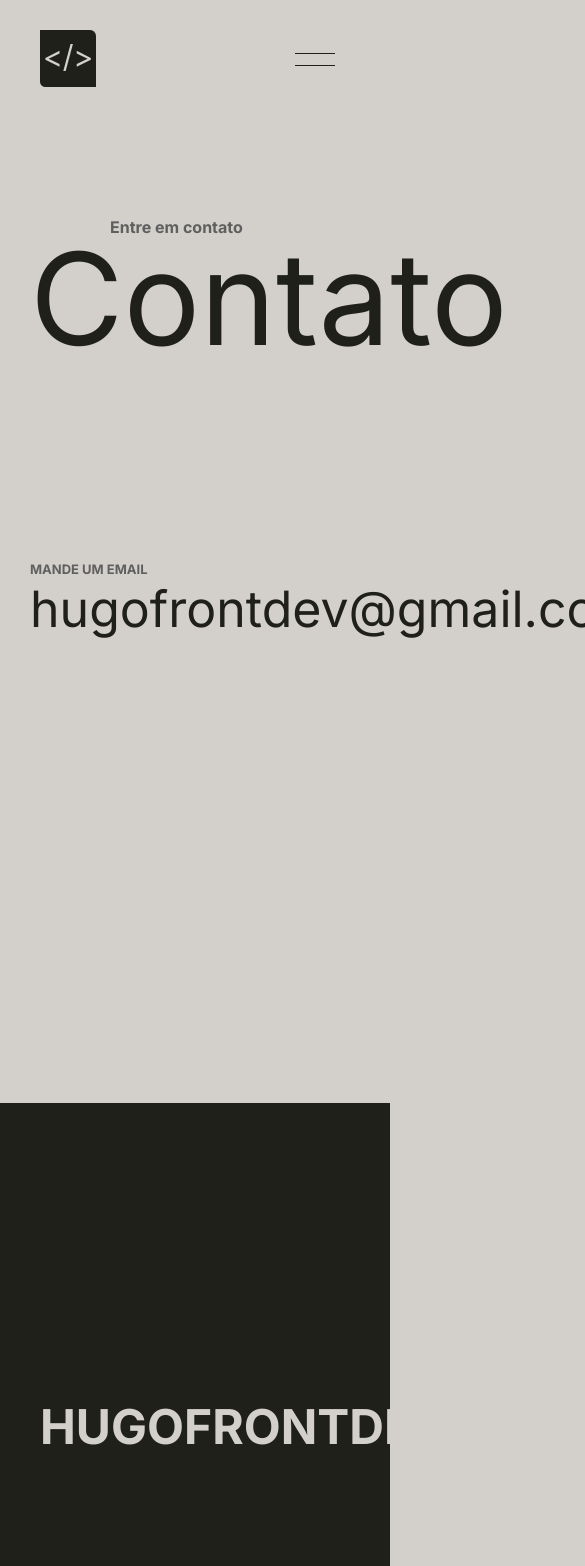
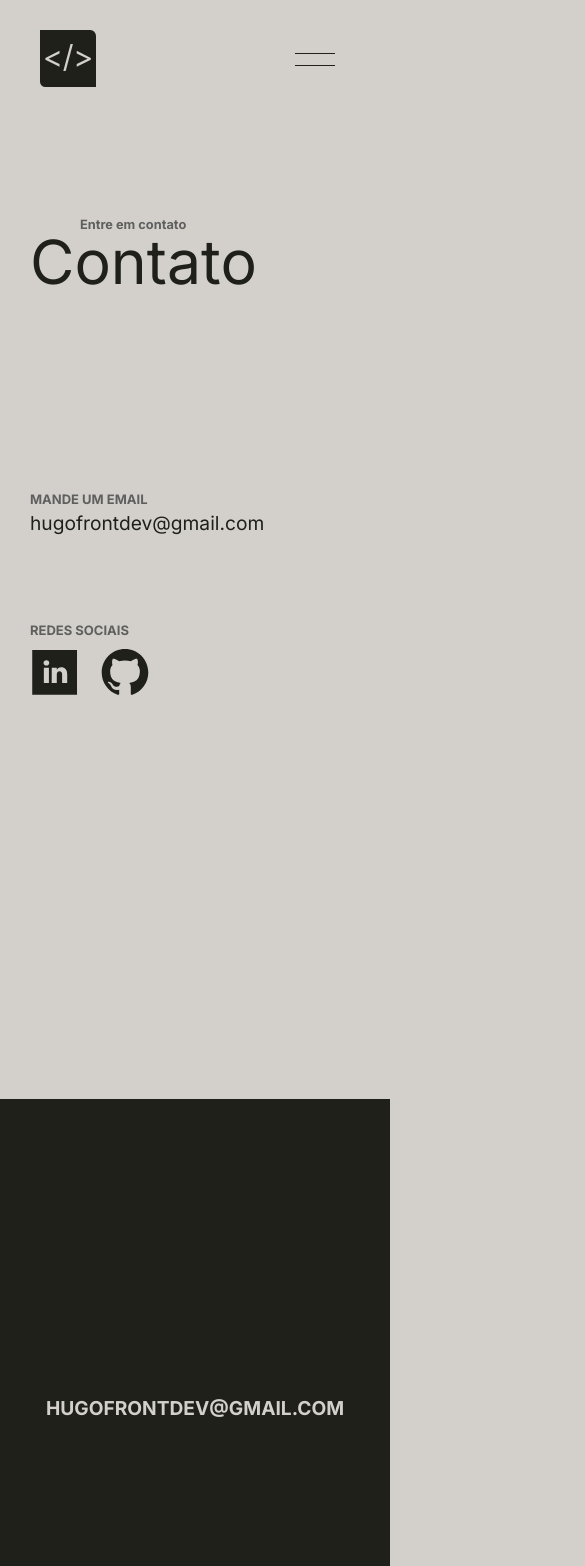
Before and after one commit to hugoiandev/my-portfolio, a React (Create React App) app: page /contact in a window 390 px wide. Shown: the top 1566 px of the page, 585 px wide, since content can reach past the window. Built offline with nearby package versions, Linux system fonts and the light colour scheme.

Commit message:
finalized responsive on page contact

```diff
--- a/src/Components/Footer/Footer.module.scss
+++ b/src/Components/Footer/Footer.module.scss
@@ -2,6 +2,10 @@
 .footer {
   padding: 0 40px;
   background: var(--primary-color);
+
+  @media(max-width: 600px) {
+    padding: 0 20px;
+  }
 
   .footerContent {
     padding-top: 300px;
@@ -23,6 +27,18 @@
         &:hover {
           color: var(--tertiary-color);
         }
+
+        @media(max-width: 860px) {
+          font-size: 2rem;
+        }
+
+        @media(max-width: 600px) {
+          font-size: 1.2rem;
+        }
+
+        @media(max-width: 380px) {
+          font-size: 1rem;
+        }
       }
     }
 
--- a/src/Components/Title/Title.module.scss
+++ b/src/Components/Title/Title.module.scss
@@ -10,6 +10,11 @@
       margin-left: 80px;
       font-weight: bold;
       transform: translateY(100%);
+
+      @media(max-width: 600px) {
+        font-size: 0.8rem;
+        margin-left: 50px;
+      }
     }
   }
 
@@ -19,6 +24,10 @@
       color: var(--primary-color);
       transform: translateY(60px);
       opacity: 0;
+
+      @media(max-width: 600px) {
+        font-size: 3.8rem;
+      }
     }
   }
 }
--- a/src/Pages/Contact/Contact.module.scss
+++ b/src/Pages/Contact/Contact.module.scss
@@ -6,10 +6,18 @@
     display: flex;
     margin-top: 200px;
 
+    @media(max-width: 1230px) {
+      flex-direction: column;
+    }
+
     .email {
       span {
         display: block;
         margin-right: 400px;
+
+        @media(max-width: 1230px) {
+          margin-right: 0;
+        }
 
         &:nth-child(1) {
           font-size: 13px;
@@ -20,18 +28,33 @@
         &:nth-child(2) {
           overflow: hidden;
           height: 60px;
+
+          @media(max-width: 1230px) {
+            overflow: visible;
+          }
           a {
             font-size: 50px;
             color: var(--primary-color);
             text-decoration: none;
             transform: translateX(-100%);
             display: block;
+
+            @media(max-width: 800px) {
+              font-size: 30px;
+            }
+
+            @media(max-width: 430px) {
+              font-size: 1.2rem;
+            }
           }
         }
       }
     }
 
     .redes {
+      @media(max-width: 1230px) {
+        margin-top: 50px;
+      }
       span {
         display: block;
         font-size: 13px;
```
